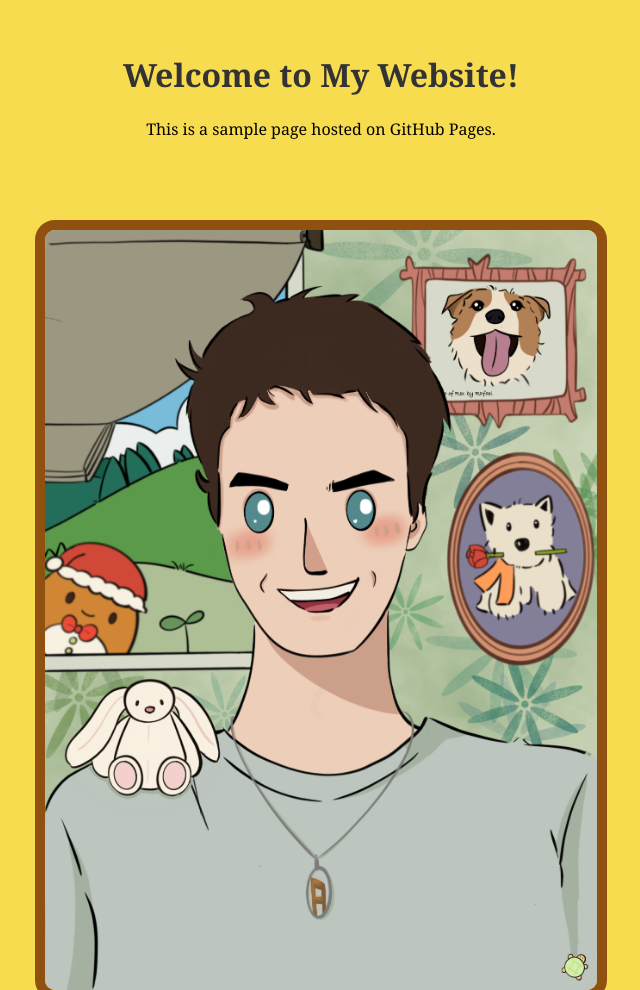
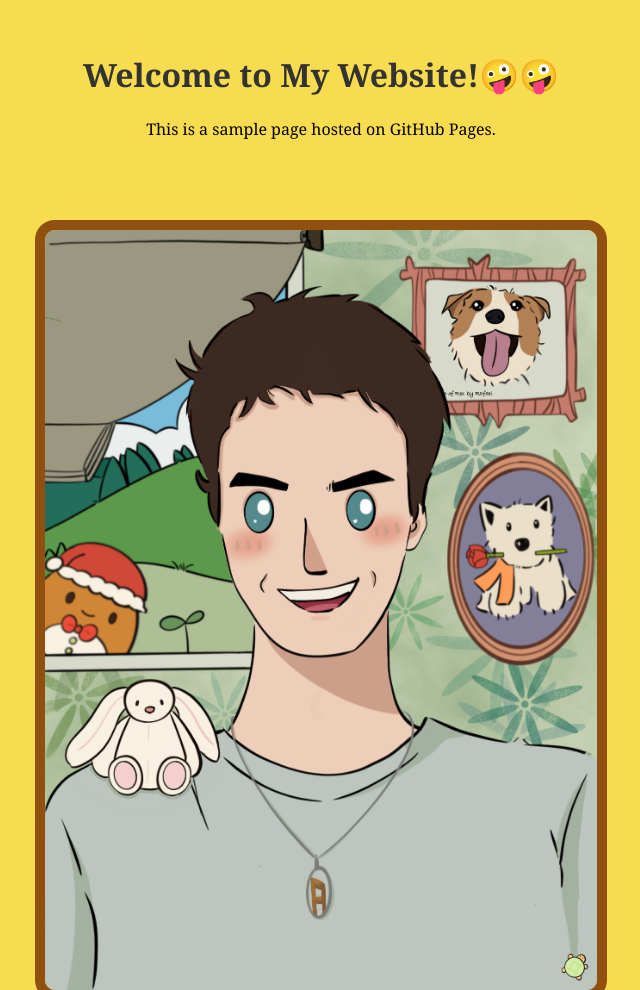
Before and after one commit to Anna9170/anna9170.github.io, a plain HTML site: page index.html in a window 1280 px wide. Shown: the top 990 px of the page, without its empty margins (319-959 px from the left). Drawn offline with Linux system fonts and the light colour scheme.

Commit message:
Update index.html

```diff
--- a/index.html
+++ b/index.html
@@ -48,7 +48,7 @@
 
   <!-- Content on top -->
   <div class="content">
-    <h1>Welcome to My Website!</h1>
+    <h1>Welcome to My Website!🤪🤪</h1>
     <p>This is a sample page hosted on GitHub Pages.</p>
     <img src="drawing.PNG" alt="hahaha" class="main-image" />
   </div>
```
